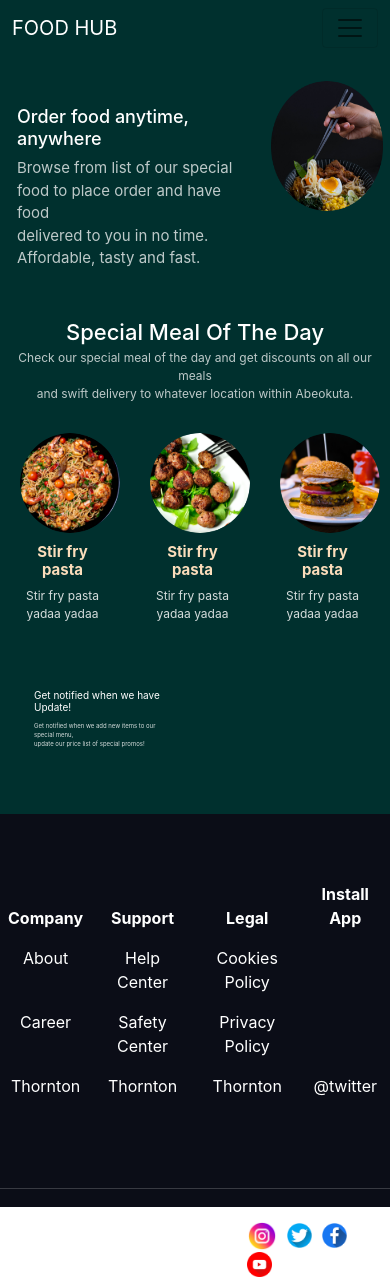
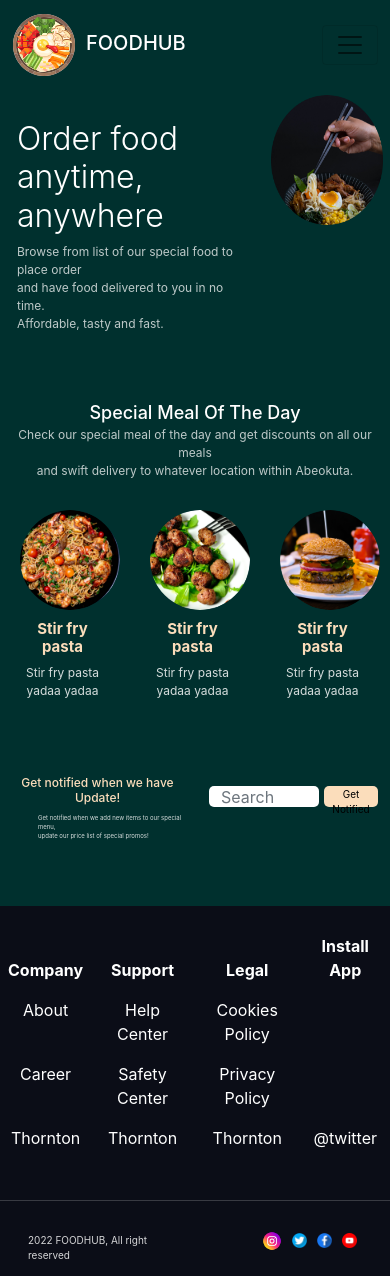
Before and after one commit to Emmaxfans/foodhub, a React (Create React App) app: page / in a window 390 px wide. Built offline with nearby package versions, Linux system fonts and the light colour scheme.

Commit message:
changes to the homepage

```diff
--- a/public/index.html
+++ b/public/index.html
@@ -30,7 +30,7 @@
     <title>Food Hub</title>
   </head>
   <body>
-    <noscript>Great delicacy in your preferred hub</noscript>
+    <noscript>Great delicacy in your preferred Location</noscript>
     <div id="root"></div>
     <!--
       This HTML file is a template.
--- a/src/App.css
+++ b/src/App.css
@@ -2,8 +2,14 @@
   /* text-align: center; */
   background-color: #00302E;
   margin: 0;
-  height: 100%;
+  /* max-width: 100%; */
+  /* height: 100%; */
   /* width: 100%; */
+}
+
+.foodhub{
+  display: inline;
+  margin-left: 10px;
 }
 
 .container1{
@@ -71,13 +77,14 @@ border-radius: 400px;
 
 .nav-float{
   float: right;
-  margin-left: 900px;
+  margin-top: 20px;
+  margin-left: 800px;
 }
 
 /* Footer */
 
 .bg-footer{
-  height: 393px;
+  height: 400px;
   background-color: #0B0D17;
 }
 
@@ -123,16 +130,16 @@ border-radius: 400px;
 
 .con-mt{
   margin: 150px 0px 150px 120px;
-  width: 70%;
+  width: 100%;
 }
 
-.con-b{
-  /* text-align: center; */
+/* .con-b{
+  text-align: center;
   margin-left: 2px;
-}
+} */
 
 .con-b h3{
-  color: #ffffff;
+  color: #FBDDBB;
   font-size: 27px;
   font-weight: 600;
 }
@@ -147,13 +154,57 @@ border-radius: 400px;
 }
 
 .icon-margin{
-  margin-left: 300px;
+  margin-top: 10px;
+  margin-left: 250px;
+}
+
+.button1{
+  background: #FBDDBB;
+  border-radius: 5px;
+  width: 100px;
+  height: 40px;
+  border: none;
+  margin-left: 5px;
+  /* margin-top: -1px; */
+}
+
+.button2{
+  display: inline;
+  background: #FBDDBB;
+  border-radius: 5px;
+  width: 180px;
+  height: 51px;
+  border: none;
+  margin-left: 5px;
+}
+
+.func-con{
+ /* display: inline; */
+ margin-top: 20px;
+
+}
+
+.input-pro{
+  width: 299px;
+  height: 51px;
+  margin-left: 2px;
+  border-radius: 5px;
+  border: none;
+}
+
+.br2{
+  display: none;
 }
 
 @media screen and (max-width: 680px) {
+/*
+  .App{
+    max-width: 100%;
+  } */
 
   .con-1{
-    margin-top: 70px;
+    margin-top: 50px;
+    margin-bottom: 50px;
   }
 
   .img1{
@@ -161,7 +212,7 @@ border-radius: 400px;
     width: 130px;
     margin-left: 5px;
     margin-top: -45px;
-    border-radius: 400px;
+    border-radius: 100px;
 
     }
 
@@ -183,18 +234,18 @@ border-radius: 400px;
 
     .con-h1{
       color: #ffff;
-      font-weight: 500;
-      font-size: 18px;
+      font-weight: 300;
+      font-size: 32px;
     }
 
     .con-p1{
-      font-size: 15px;
+      font-size: 12px;
       color: #FFFFFFBD;
 
     }
 
     .header1{
-      font-size: 22px;
+      font-size: 18px;
       color: #ffff;
       font-weight: 500;
     }
@@ -237,19 +288,26 @@ border-radius: 400px;
       margin: 50px 0px;
     }
 
-    .con-mt1{
+    /* .con-mt1{
       margin: 0px 0px 0px 20px;
       width: 60%;
+    } */
+
+    .con-b{
+      margin-top: 10px;
     }
+
     .con-b h3{
-      color: #ffffff;
-      font-size: 10px;
-      font-weight: 400;
+      color: #FBDDBB;
+      font-size: 12px;
+      font-weight: 500;
+      text-align: center;
     }
 
     .con-b p{
       font-size: 6px;
       color: #FFFFFFD4;
+      margin-left: 26px;
     }
 
     .pxp{
@@ -260,7 +318,7 @@ border-radius: 400px;
     .img3{
       height: auto;
       width: 100%;
-      max-width: 40px;
+      max-width: 30px;
       padding: 0px 5px;
 
       }
@@ -268,13 +326,57 @@ border-radius: 400px;
       .img4{
         height: auto;
         width: 100%;
-        max-width: 35px;
+        max-width: 25px;
         padding: 0px 5px;
 
         }
 
     .icon-margin{
-      margin-left: 35px;
+      /* margin-top: -60px; */
+      margin-left: 50px;
     }
 
+    .input-pro{
+      width: 110px;
+      height: 21px;
+
+      border-radius: 5px;
+      border: none;
+    }
+
+    .button2{
+      background: #FBDDBB;
+      border-radius: 5px;
+      width: 70px;
+      font-size: 10px;
+      font-weight: 400;
+      height: 21px;
+      border: none;
+      /* margin-left: 3px; */
+    }
+
+
+    .bg-footer{
+      height: 370px;
+      /* background-color: #0B0D17; */
+    }
+
+    .hr-footer{
+      color: #FFFFFFBD;
+      padding-top: 10px;
+    }
+
+    .tab-margin{
+      padding-top: 20px;
+    }
+
+    .br2{
+      display: block;
+    }
+
+    .br3{
+      display: none;
+    }
+
+
 }
--- a/src/App.js
+++ b/src/App.js
@@ -1,8 +1,9 @@
 import './App.css';
+import FunctionalComponent, {FunctionalComponent1} from './components/FunctionalComponent';
+// import FunctionalComponent from './components/FunctionalComponent';
 
 function App() {
   return (
-
     // body
 
     <div className="App">
@@ -10,21 +11,24 @@ function App() {
       <div>
       <nav className="navbar navbar-expand-lg navbar-light">
   <div className="container-fluid">
-    <a className="navbar-brand text-white" href="/#">FOOD HUB</a>
+    <a className="navbar-brand text-white" href="/#">
+     <img className='img1a img-fluid' src='.\foodhub\bibimbap.png' alt='foodhub1'/>
+    <h5 className='foodhub'>FOODHUB</h5>
+    </a>
     <button className="navbar-toggler" type="button" data-bs-toggle="collapse" data-bs-target="#navbarNav" aria-controls="navbarNav" aria-expanded="false" aria-label="Toggle navigation">
       <span className="navbar-toggler-icon"></span>
     </button>
 
-    <div className="collapse navbar-collapse nav-float " id="navbarNav">
+    <div className="collapse navbar-collapse nav-float" id="navbarNav">
       <ul className="navbar-nav">
         <li className="nav-item px-3">
-          <a className="nav-link active text-white" aria-current="page" href="/#">Home</a>
+          <a className="nav-link active text-white fs-4" aria-current="page" href="/#">Home</a>
         </li>
         <li className="nav-item px-3">
-          <a className="nav-link text-white" href="/#">Login</a>
+          <a className="nav-link text-white fs-4" href="/#">Login</a>
         </li>
         <li className="nav-item px-3">
-          <a className="nav-link text-white" href="/#">Sign Up</a>
+          <a className="nav-link text-white" href="/#"><FunctionalComponent1/></a>
         </li>
       </ul>
     </div>
@@ -41,7 +45,7 @@ function App() {
     <div className="col-6 con-2">
       <div className='col-margin'>
       <h3 className='con-h1'>Order food anytime, <br/> anywhere</h3>
-      <p className='con-p1'>Browse from list of our special food to place order and have food <br/>delivered to you in no time. Affordable, tasty and fast.</p>
+      <p className='con-p1'>Browse from list of our special food to place order <br className='br2'/>and have food <br className='br3'/>delivered to you in no time. <br className='br2'/>Affordable, tasty and fast.</p>
       </div>
 
     </div>
@@ -103,9 +107,25 @@ function App() {
 
     </div>
 
-    <div class="col-6">
+    <div class="col-6 func-con">
+      {/* <span>
+      <input className='input-pro' aria-details='' placeholder='SEARCH BOX'/>
+      <input class="input-pro" type="search" placeholder="Search" aria-label="Search"></input><FunctionalComponent />
+      </span> */}
+
+  <div class="">
+    <form class="d-flex">
+      <input class="form-control input-pro" type="search" placeholder="Search" aria-label="Search"/>
+
+      <FunctionalComponent />
+
+      {/* <button class="btn btn-outline-success" type="submit">Search</button> */}
+    </form>
+  </div>
+
+
     </div>
-    {/* <button className='btn btn-primary'>Get Notified</button> */}
+
   </div>
 
   </div>
@@ -162,7 +182,7 @@ function App() {
     </div>
 
     <div class="col-6">
-      <div className='mt-3 icon-margin'>
+      <div className='icon-margin'>
       <a className="" href="/#"><img className='img3 img-fluid' src='.\foodhub\instagram (4).png' alt='ig'/></a>
       <a className="" href="/#"><img className='img4 img-fluid' src='.\foodhub\twitter (1).png' alt='ig'/></a>
       <a className="" href="/#"><img className='img4 img-fluid' src='.\foodhub\facebook (2).png' alt='ig'/></a>
--- /dev/null
+++ b/src/components/Button.js
@@ -0,0 +1,11 @@
+import React from 'react'
+import '../App.css';
+
+export default function Button ({props}) {
+  return (
+  <>
+        <button className='button2'> {props} </button>
+    </>
+
+  )
+}
--- /dev/null
+++ b/src/components/Button1.js
@@ -0,0 +1,12 @@
+import React from 'react'
+import '../App.css';
+
+export default function Button1 ({props}) {
+  return (
+
+    <span className=''>
+        <button className='button1'> {props} </button>
+    </span>
+
+  )
+}
--- /dev/null
+++ b/src/components/FunctionalComponent.js
@@ -0,0 +1,23 @@
+import React from 'react'
+import Button from './Button'
+import Button1 from './Button1'
+
+export const FunctionalComponent = () => {
+  return (
+    <>
+      <Button props="Get Notified"/>
+
+    </>
+  )
+}
+// export default FunctionalComponent
+
+function FunctionalComponent1(){
+  return (
+    <>
+      <Button1 props="Sign Up"/>
+    </>
+  )
+}
+export default FunctionalComponent
+export {FunctionalComponent1}
```
Also changed, not shown: src/Loginsignup.css (added, +7 -0 lines), src/components/ClassComponent.js (added, +9 -0 lines), src/components/Loginpage.js (added, +35 -0 lines), public/foodhub/bibimbap.png (added).
